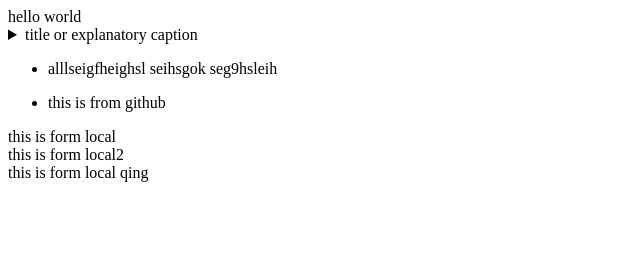
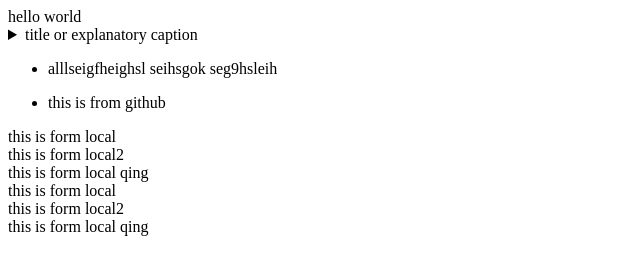
Before and after one commit to chenlisy/repository, a plain HTML site: page index - 副本.html in a window 1280 px wide. Shown: the whole page, without its empty margins (0-640 px from the left). Drawn offline with Linux system fonts and the light colour scheme.

Commit message:
Update index - 副本.html

```diff
--- a/index - 副本.html
+++ b/index - 副本.html
@@ -25,5 +25,17 @@
 		this is form local qing
 	</div>
 
+
+
+	<div>
+		this is form local
+	</div>
+	<div>
+		this is form local2
+	</div>
+	<div>
+		this is form local qing
+	</div>
+
 </body>
 </html>
```
